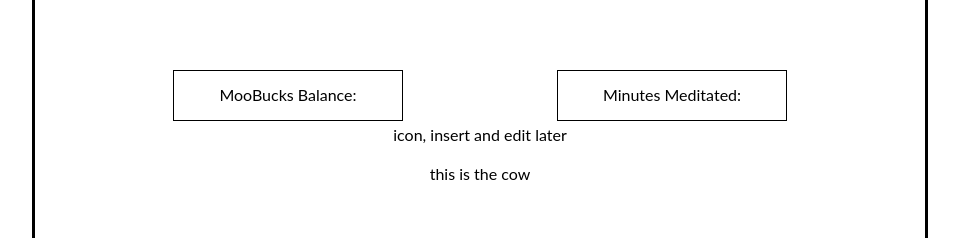
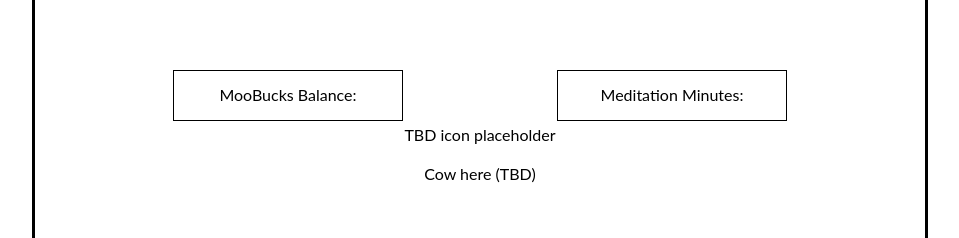
Before and after one commit to SyrJair/CIS454, a Vue app in the folder frontend/: page /main in a window 1280 px wide. Shown: the part 154-392 px from the top of the page, without its empty margins (160-1119 px from the left). Built offline with nearby package versions, Linux system fonts and the light colour scheme.

Commit message:
minor display updates

```diff
--- a/frontend/src/views/MainPage.vue
+++ b/frontend/src/views/MainPage.vue
@@ -10,11 +10,11 @@
         <!-- new code: MooBucks and Minutes boxes -->
         <div class="info-boxes"> <!-- new code -->
             <div class="currency-box">MooBucks Balance:</div> <!-- new code -->
-            <div class="minutes-box">Minutes Meditated:</div> <!-- new code -->
+            <div class="minutes-box">Meditation Minutes:</div> <!-- new code -->
         </div> <!-- new code -->
 
         <div class="expandable-menu-section">
-            <div>icon, insert and edit later</div>
+            <div>TBD icon placeholder</div>
             <ul class="menu">
                 <li>Meditate</li>
                 <li>Store</li>
@@ -22,7 +22,7 @@
         </div>
 
         <div class="cow">
-            this is the cow
+            Cow here (TBD)
         </div>
     </div>
 </template>
```
